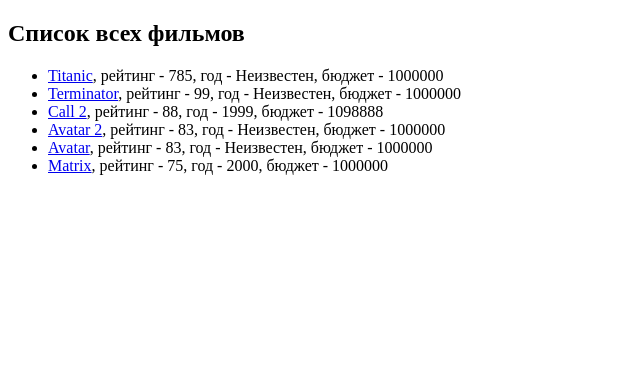
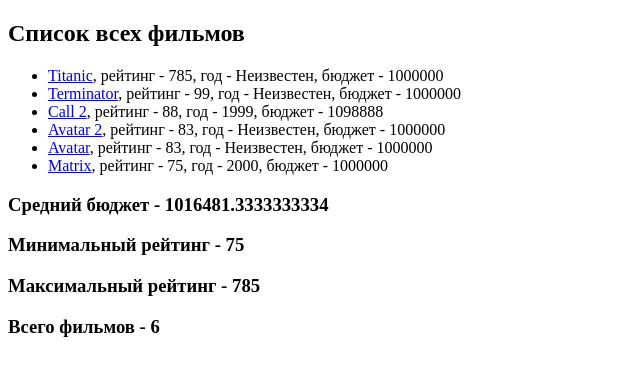
Before and after one commit to data-hex/movie_proj, a Django app: page / in a window 1280 px wide. Shown: the top 376 px of the page, without its empty margins (0-640 px from the left). Run offline with Django 4.2, Linux system fonts and the light colour scheme; data comes from the database, SQL or seed files in the repository.

Commit message:
add aggregate info

```diff
--- a/movie_app/templates/movie_app/all_movies.html
+++ b/movie_app/templates/movie_app/all_movies.html
@@ -14,5 +14,8 @@
                  </li>
             {% endfor %}
         </ul>
-
+    <h3>Средний бюджет - {{ agg.budget__avg }}</h3>
+    <h3>Минимальный рейтинг - {{ agg.rating__min }}</h3>
+    <h3>Максимальный рейтинг - {{ agg.rating__max }}</h3>
+    <h3>Всего фильмов - {{ agg.name__count}}</h3>
 {% endblock %}
```
